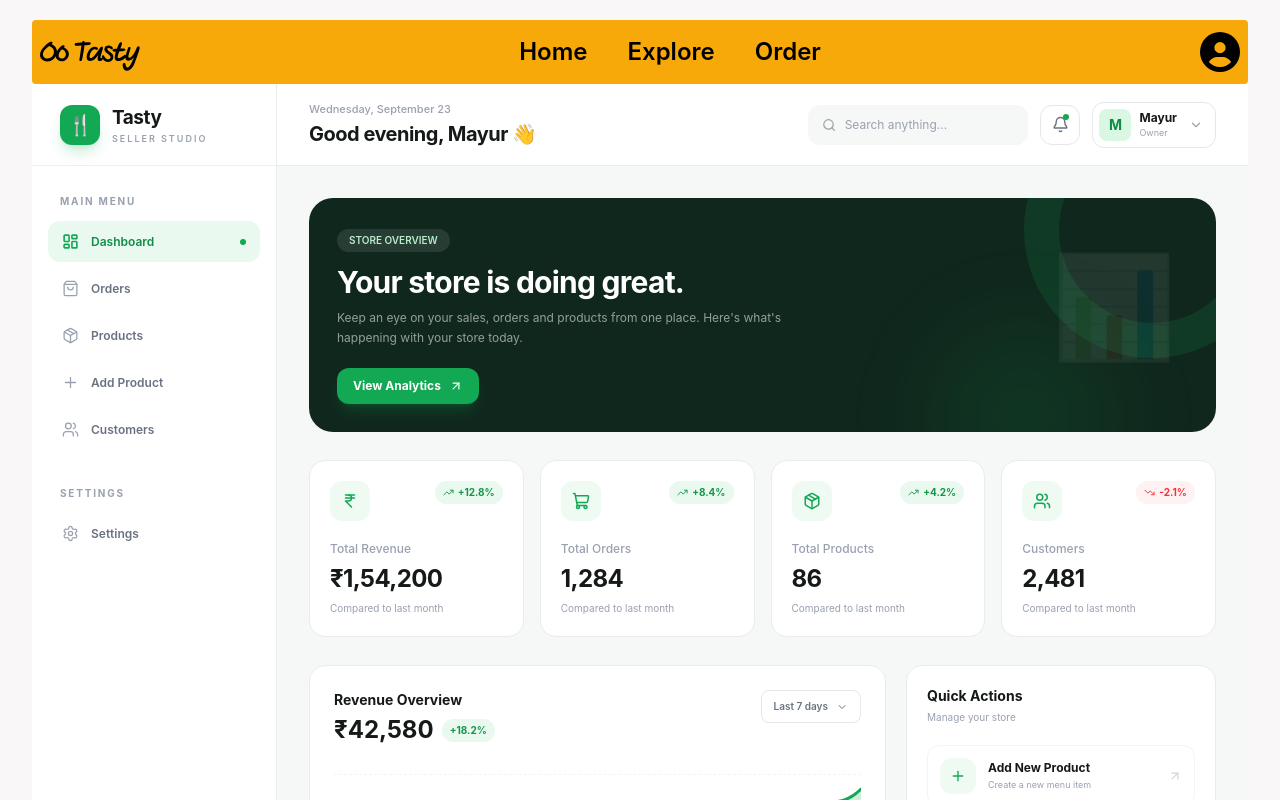
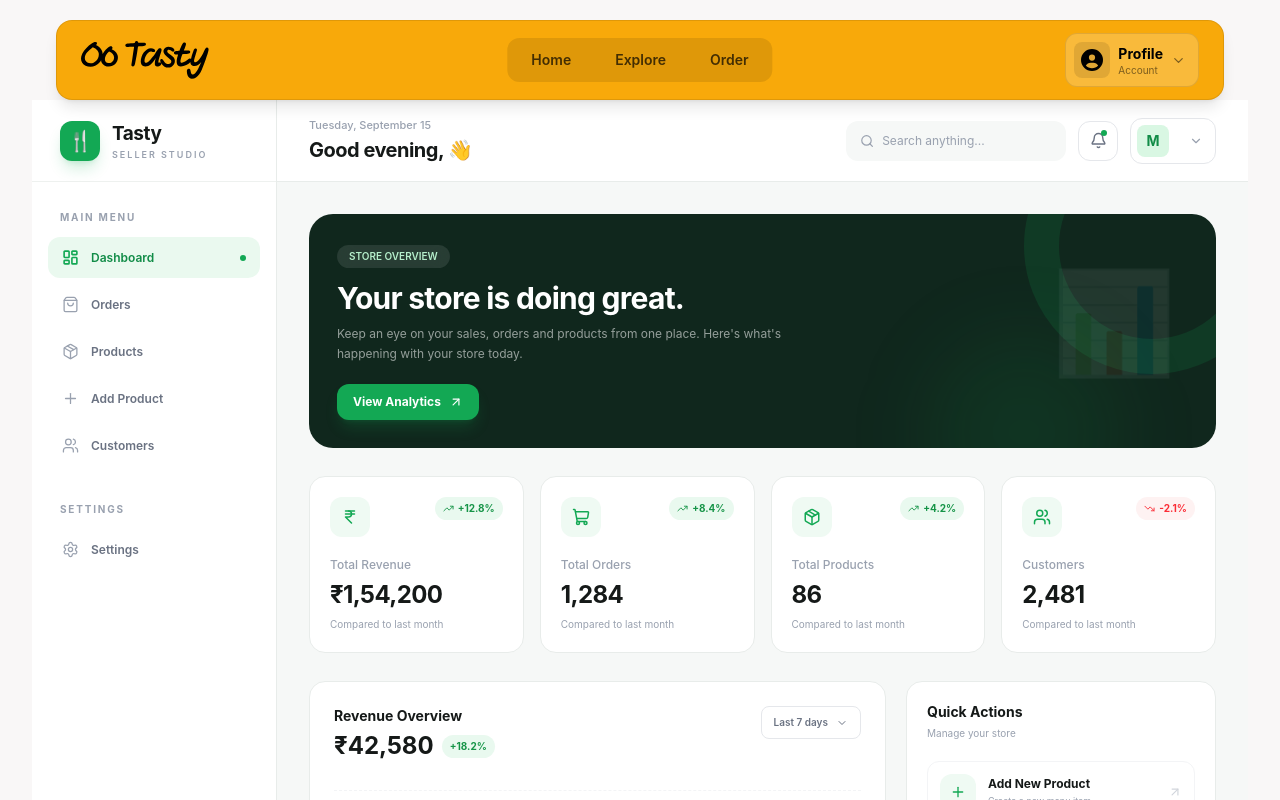
Before and after one commit to sanjaydotenv/Recipe-Hub, a React (Vite) app in the folder FRONTEND/: page /store/dashboard in a window 1280 px wide. Shown: the top 800 px of the page. Built offline with nearby package versions, Linux system fonts and the light colour scheme; no server answers.

Commit message:
Enhance user experience in Dashboard and Profile pages; implement dynamic greeting and role display, add GoToDashboard component, and create custom hook for date handling

```diff
--- /dev/null
+++ b/FRONTEND/src/feature/ootasty/hooks/DashboardHook.jsx
@@ -0,0 +1,40 @@
+export const useDashboardHook = () => {
+  const time = new Date();
+  const weekDays = [
+    "Sunday",
+    "Monday",
+    "Tuesday",
+    "Wednesday",
+    "Thursday",
+    "Friday",
+    "Saturday",
+  ];
+  const months = [
+    "January",
+    "February",
+    "March",
+    "April",
+    "May",
+    "June",
+    "July",
+    "August",
+    "September",
+    "October",
+    "November",
+    "December",
+  ];
+  const date = time.getDate();
+  const dayNumber = time.getDay();
+  const monthNumber = time.getMonth();
+  const month = months[monthNumber];
+  const day = weekDays[dayNumber];
+
+
+
+
+  return {
+    date,
+    month,
+    day
+  }
+};
--- a/FRONTEND/src/feature/ootasty/state/authSlice.jsx
+++ b/FRONTEND/src/feature/ootasty/state/authSlice.jsx
@@ -6,6 +6,7 @@ const authSice = createSlice({
     user: null,
     accessToken: null,
     isAuthenticated: false,
+
   },
   reducers: {
     userRegister: (state, action) => {
--- /dev/null
+++ b/FRONTEND/src/feature/ootasty/ui/components/GoToDashboard.jsx
@@ -0,0 +1,68 @@
+import React from "react";
+import { ArrowRight, LayoutDashboard, Store } from "lucide-react";
+import { useNavigate } from "react-router";
+
+const GoToDashboard = () => {
+  const navigate = useNavigate();
+
+  return (
+    <div className="w-full flex justify-center px-4 py-8">
+      <div
+        className="relative w-full max-w-2xl overflow-hidden rounded-3xl border p-6 sm:p-8"
+        style={{
+          background:
+            "linear-gradient(135deg, rgba(6,78,59,0.95), rgba(15,23,42,0.96))",
+          borderColor: "rgba(255,255,255,0.1)",
+          boxShadow: "0 20px 60px rgba(0,0,0,0.25)",
+        }}
+      >
+        {/* Glow */}
+        <div className="absolute -right-20 -top-20 h-48 w-48 rounded-full bg-emerald-400/20 blur-3xl" />
+        <div className="absolute -bottom-20 -left-20 h-40 w-40 rounded-full bg-cyan-400/10 blur-3xl" />
+
+        <div className="relative flex flex-col gap-6 sm:flex-row sm:items-center sm:justify-between">
+          {/* Left */}
+          <div className="flex items-start gap-4">
+            <div className="flex h-14 w-14 shrink-0 items-center justify-center rounded-2xl bg-white/10 backdrop-blur-md">
+              <Store size={27} className="text-emerald-300" />
+            </div>
+
+            <div>
+              <div className="mb-1 flex items-center gap-2">
+                <span className="h-2 w-2 rounded-full bg-emerald-400 shadow-[0_0_10px_#34d399]" />
+                <span className="text-xs font-medium uppercase tracking-wider text-emerald-300">
+                  Store Active
+                </span>
+              </div>
+
+              <h2 className="text-xl font-bold text-white sm:text-2xl">
+                Your store is ready 🚀
+              </h2>
+
+              <p className="mt-1 max-w-md text-sm leading-6 text-slate-300">
+                Manage your products, orders and store from your dashboard.
+              </p>
+            </div>
+          </div>
+
+          {/* Button */}
+          <button
+            onClick={() => navigate("/store/dashboard")}
+            className="group flex shrink-0 items-center justify-center gap-2 rounded-xl bg-white px-5 py-3 text-sm font-semibold text-slate-900 shadow-lg transition-all duration-300 hover:-translate-y-0.5 hover:shadow-xl active:scale-95"
+          >
+            <LayoutDashboard size={18} />
+
+            <span>Go to Dashboard</span>
+
+            <ArrowRight
+              size={17}
+              className="transition-transform duration-300 group-hover:translate-x-1"
+            />
+          </button>
+        </div>
+      </div>
+    </div>
+  );
+};
+
+export default GoToDashboard;
--- a/FRONTEND/src/feature/ootasty/ui/components/Navbar.jsx
+++ b/FRONTEND/src/feature/ootasty/ui/components/Navbar.jsx
@@ -1,47 +1,71 @@
 import React from "react";
-import { Navigate, NavLink, useNavigate } from "react-router";
+import { NavLink, useNavigate } from "react-router";
+import { FaCircleUser } from "react-icons/fa6";
+import { FiChevronDown } from "react-icons/fi";
 import OoTasty from "../../../../assets/OoTasty.svg";
-import { FaCircleUser } from "react-icons/fa6";
 
 const Navbar = () => {
+  const navigate = useNavigate();
 
-  const navigate = useNavigate()
+  const navItems = [
+    { name: "Home", path: "/" },
+    { name: "Explore", path: "/explore" },
+    { name: "Order", path: "/order" },
+  ];
 
   return (
-    <div className="flex justify-between rounded bg-[var(--primary-color)] items-center p-2">
-      <div className="logo w-25">
-        <img className="mt-2 h-10" src={OoTasty} alt="" />
+    <nav className="sticky top-3 z-50 mx-3 flex items-center justify-between rounded-2xl border border-black/10 bg-[var(--primary-color)] px-4 py-3 shadow-lg backdrop-blur-xl md:mx-6 md:px-6">
+      {/* Logo */}
+      <div
+        onClick={() => navigate("/")}
+        className="flex w-32 cursor-pointer items-center"
+      >
+        <img
+          src={OoTasty}
+          alt="OoTasty"
+          className="h-10 w-auto object-contain transition-transform duration-300 hover:scale-105"
+        />
       </div>
-      <div className="text-2xl flex gap-10 font-semibold">
+
+      {/* Navigation */}
+      <div className="absolute left-1/2 hidden -translate-x-1/2 items-center gap-1 rounded-xl bg-black/10 p-1 md:flex">
+        {navItems.map((item) => (
           <NavLink
+            key={item.path}
+            to={item.path}
             className={({ isActive }) =>
-            isActive ? "text-white font-bold" : "text-black"
+              `relative rounded-lg px-5 py-2 text-sm font-semibold transition-all duration-300 ${
+                isActive
+                  ? "bg-white text-[var(--primary-color)] shadow-md"
+                  : "text-black/70 hover:bg-white/30 hover:text-black"
+              }`
             }
-          to={""}
           >
-          Home
+            {item.name}
           </NavLink>
-        <NavLink
-          className={({ isActive }) =>
-            isActive ? "text-white font-bold" : "text-black"
-          }
-          to={"/explore"}
+        ))}
+      </div>
+
+      {/* Profile */}
+      <div
+        onClick={() => navigate("/profile")}
+        className="group flex cursor-pointer items-center gap-2 rounded-xl border border-black/10 bg-white/20 px-2 py-2 transition-all duration-300 hover:bg-white hover:shadow-md"
       >
-          Explore
-        </NavLink>
-        <NavLink
-          className={({ isActive }) =>
-            isActive ? "text-white font-bold" : "text-black"
-          }
-          to={"/order"}
-        >
-          Order
-        </NavLink>
+        <div className="flex h-9 w-9 items-center justify-center rounded-lg bg-black/10 text-black transition-all duration-300 group-hover:bg-[var(--primary-color)]">
+          <FaCircleUser size={22} />
         </div>
-      <div onClick={() => navigate("/profile")} className="profile-logo">
-        <FaCircleUser size={40} />
+
+        <div className="hidden text-left leading-tight sm:block">
+          <p className="text-sm font-bold text-black">Profile</p>
+          <p className="text-[10px] text-black/50">Account</p>
         </div>
+
+        <FiChevronDown
+          size={15}
+          className="mr-1 text-black/50 transition-transform duration-300 group-hover:translate-y-0.5"
+        />
       </div>
+    </nav>
   );
 };
 
--- a/FRONTEND/src/feature/ootasty/ui/pages/Dashboard.jsx
+++ b/FRONTEND/src/feature/ootasty/ui/pages/Dashboard.jsx
@@ -20,8 +20,14 @@ import {
   CheckCircle2,
   CircleAlert,
 } from "lucide-react";
+import { useSelector } from "react-redux";
+import { useDashboardHook } from "../../hooks/DashboardHook";
 
 const Dashboard = () => {
+  const { user } = useSelector((state) => state.authUser);
+
+  const { day, date, month } = useDashboardHook();
+
   const stats = [
     {
       title: "Total Revenue",
@@ -190,11 +196,11 @@ const Dashboard = () => {
           <header className="flex h-[82px] items-center justify-between border-b border-[#e8ecea] bg-white px-5 sm:px-8">
             <div>
               <p className="text-[11px] font-medium text-gray-400">
-                Wednesday, September 23
+                {day}, {month} {date}
               </p>
 
               <h2 className="mt-0.5 text-xl font-bold tracking-tight">
-                Good evening, Mayur 👋
+                Good evening, {user?.fullName} 👋
               </h2>
             </div>
 
@@ -223,9 +229,9 @@ const Dashboard = () => {
                 </div>
 
                 <div className="hidden text-left sm:block">
-                  <p className="text-xs font-bold">Mayur</p>
+                  <p className="text-xs font-bold">{user?.fullName}</p>
 
-                  <p className="text-[9px] text-gray-400">Owner</p>
+                  <p className="text-[9px] text-gray-400">{user?.role}</p>
                 </div>
 
                 <ChevronDown size={14} className="ml-1 text-gray-400" />
--- a/FRONTEND/src/feature/ootasty/ui/pages/ProfilePage.jsx
+++ b/FRONTEND/src/feature/ootasty/ui/pages/ProfilePage.jsx
@@ -17,11 +17,14 @@ import BecomeASellerCard from "../components/BecomeASellerCard";
 import { useProfile } from "../../hooks/profileHook";
 import { useSelector } from "react-redux";
 import { Navigate } from "react-router";
+import GoToDashboard from "../components/GoToDashboard";
 
 const ProfilePage = () => {
   const { handleBecomeASellerCard, isShow, backToProfile } = useProfile();
 
   const { user  , isAuthenticated} = useSelector((state) => state.authUser);
+
+
 
   if (!isAuthenticated){
     return <Navigate to={"/"} />
@@ -231,7 +234,8 @@ const ProfilePage = () => {
           </section>
 
           {/* ================= SELLER CARD ================= */}
-          <section className="relative overflow-hidden rounded-[28px] bg-[#101512] p-6 text-white shadow-[0_15px_50px_rgba(0,0,0,0.12)] sm:p-7">
+
+          {user.role === "seller" ? <GoToDashboard /> : <section className="relative overflow-hidden rounded-[28px] bg-[#101512] p-6 text-white shadow-[0_15px_50px_rgba(0,0,0,0.12)] sm:p-7">
             {/* Glow */}
             <div className="absolute -right-24 -top-24 h-64 w-64 rounded-full bg-green-500/20 blur-3xl" />
 
@@ -301,7 +305,8 @@ const ProfilePage = () => {
                 <ChevronRight size={17} />
               </button>
             </div>
-          </section>
+          </section>}
+
         </div>
 
         {/* ================= QUICK ACTIONS ================= */}
```
Lines whose indentation alone changed are shown as unchanged.
